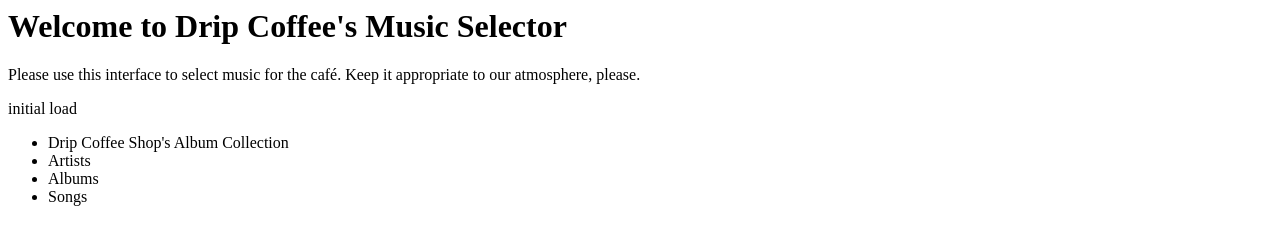
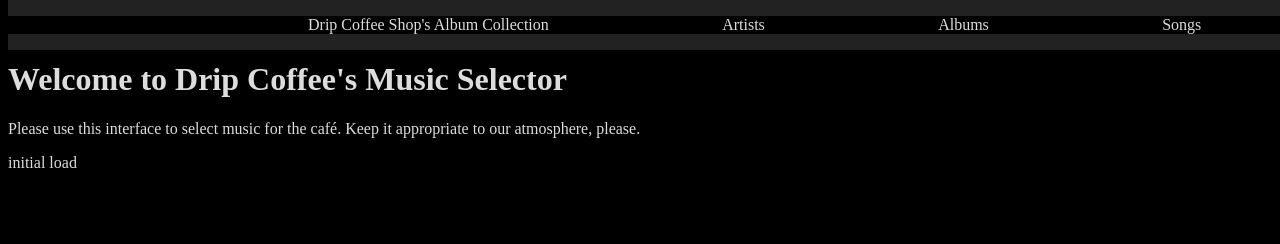
Before and after one commit to Angel-TheDev/AlbumCollection, a website built with Parcel: page parcel-frontend/index.html in a window 1280 px wide. Built offline with nearby package versions, Linux system fonts and the light colour scheme.

Commit message:
Added style.css file, Added background color, nav bar, and header

```diff
--- a/parcel-frontend/index.html
+++ b/parcel-frontend/index.html
@@ -3,6 +3,7 @@
     <meta charset="UTF-8">
     <meta name="viewport" content="width=device-width, initial-scale=1.0">
     <meta http-equiv="X-UA-Compatible" content="ie=edge">
+    <link rel="stylesheet" type="text/css" href="./style.css">
     <title>Drip - Album Collection</title>
 </head>
 <body>
--- /dev/null
+++ b/parcel-frontend/style.css
@@ -0,0 +1,20 @@
+*{ background-color: black;
+color: #DDD
+}
+nav{
+top: 0;
+background-color: #222;
+position: fixed;
+width: 100%;
+}
+ul{
+    display: flex;
+    flex-flow: row;
+    justify-content: space-around;
+    list-style: none;
+
+}
+
+#main{
+    padding-top: 2em;
+}
```
